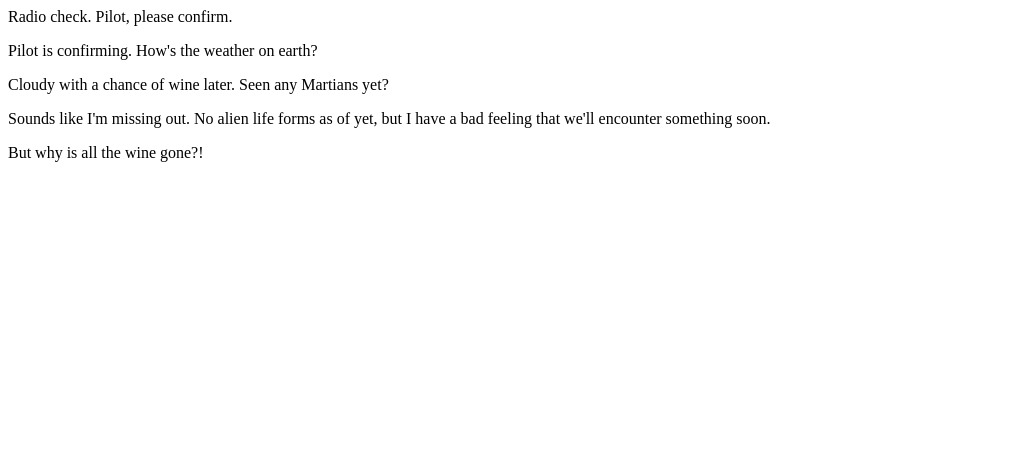
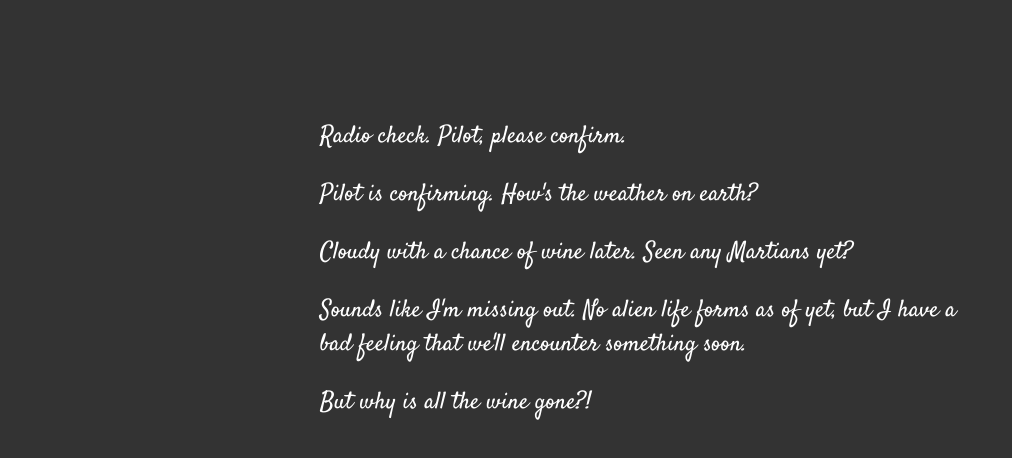
Before and after one commit to amber-fitzsimons/communication-log, a plain HTML site: page index.html in a window 1280 px wide. Shown: the whole page, without its empty margins (0-1012 px from the left). Drawn offline with Linux system fonts and the light colour scheme.

Commit message:
changed color of background

```diff
--- a/index.html
+++ b/index.html
@@ -1,7 +1,7 @@
 <html>
 	<head>
 		<link rel="stylesheet" type="text/css" href="style.css">
-	</head>
+		<link href="https://fonts.googleapis.com/css?family=Satisfy" rel="stylesheet">	</head>
 <body>
 	<p>Radio check. Pilot, please confirm.</p>
 	<p>Pilot is confirming. How's the weather on earth?</p>
--- a/style.css
+++ b/style.css
@@ -0,0 +1,7 @@
+body {
+color: white;
+background-color: #333;
+font-size: 150%;
+font-family: 'Satisfy', cursive;
+margin: 5em 25%;
+}
```
